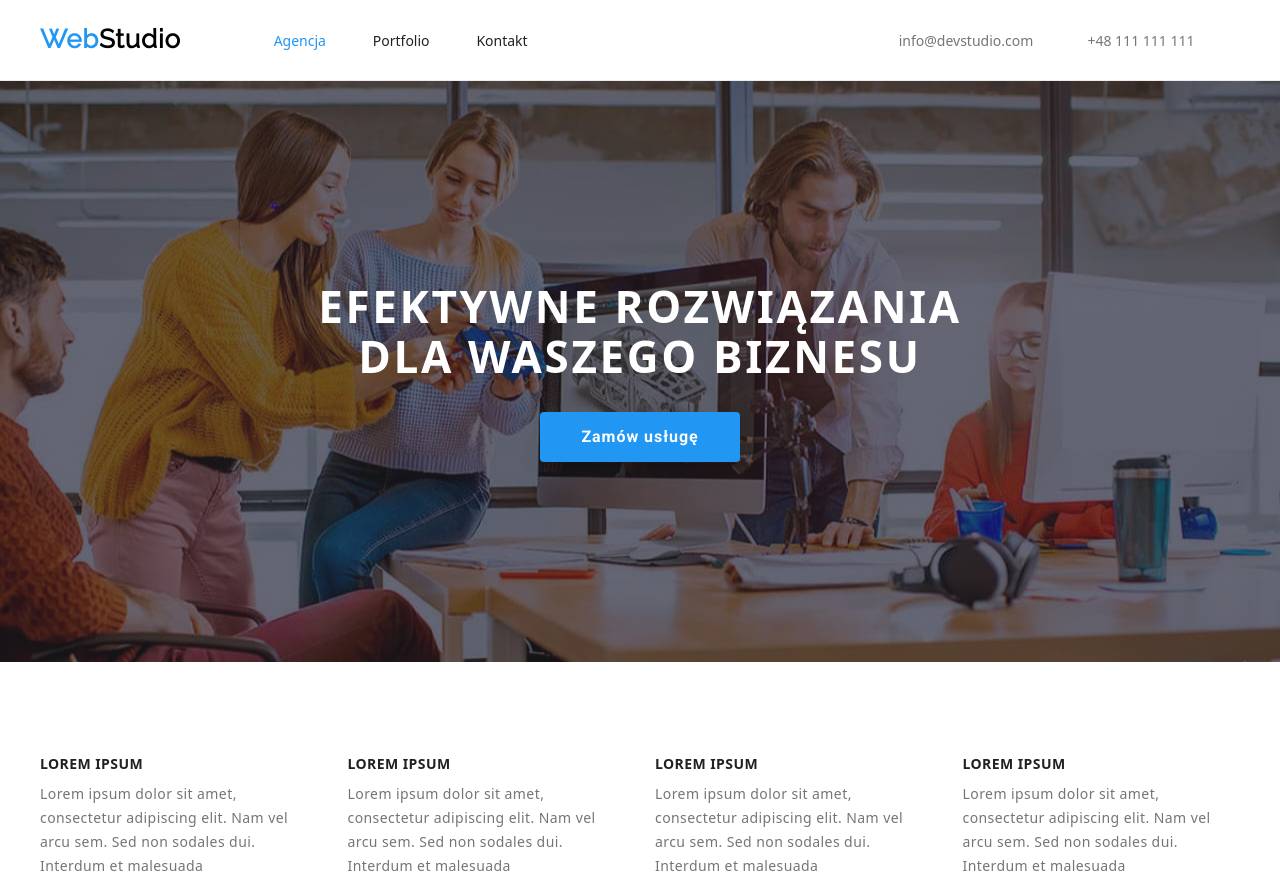
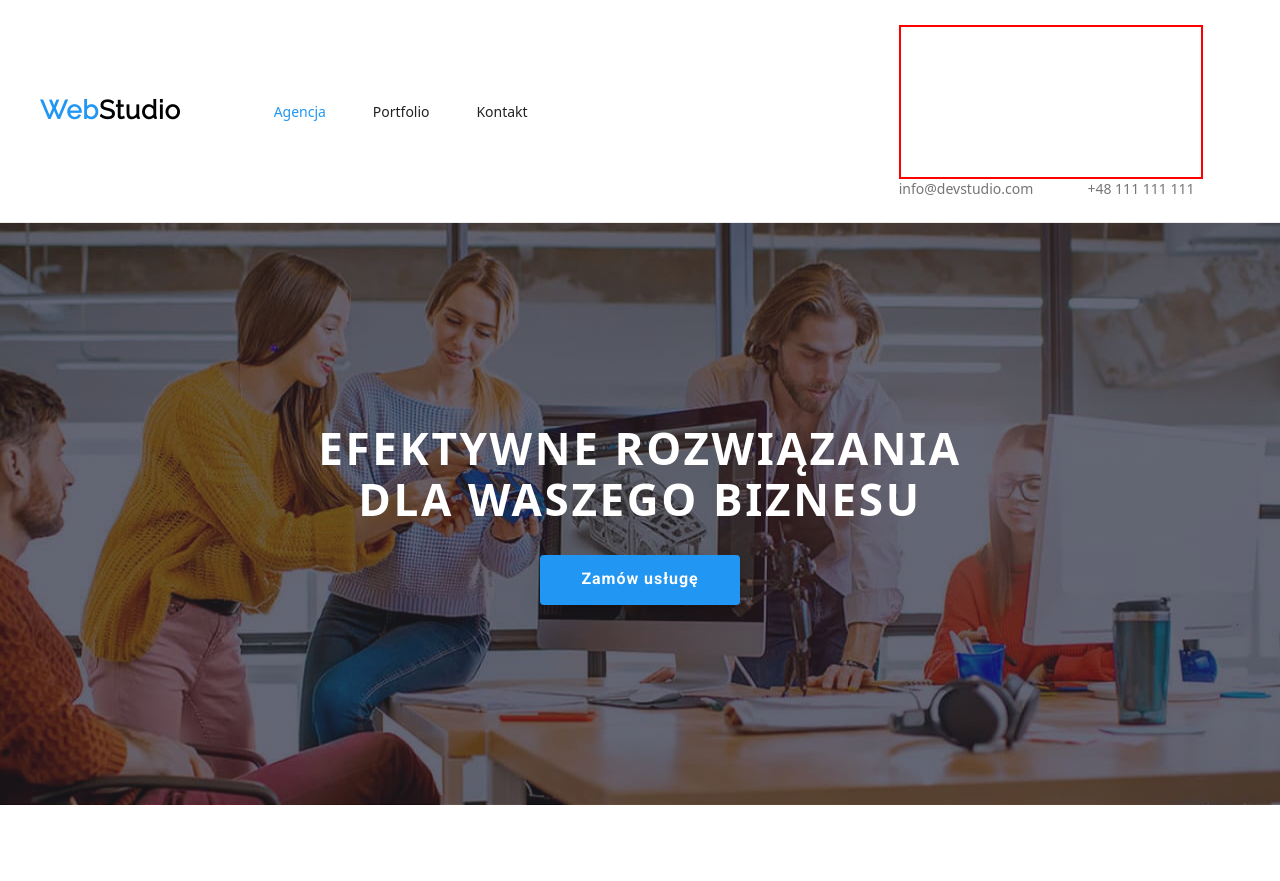
Before and after one commit to KRKDEV/goit-markup-hw-04, a plain HTML site: page index.html in a window 1280 px wide. Shown: the top 881 px of the page. Drawn offline with nearby package versions, Linux system fonts and the light colour scheme.

Commit message:
Added svg file

```diff
--- a/css/styles.css
+++ b/css/styles.css
@@ -104,6 +104,14 @@ body {
     color: var(--blue-text-color);
 }
 
+.icon-box {
+    display: flex;
+    justify-content: center;
+}
+
+.icon {
+    border: 2px solid red;
+}
 /* ===== END HEADER ===== */
 
 /* ===== MAIN - STUDIO ===== */
--- a/index.html
+++ b/index.html
@@ -35,6 +35,14 @@
                     </ul>
                 </nav>
                 <div class="header-address">
+                    <div class="icon-box">
+                        <svg class="icon">
+                            <use
+                                href="./images/icons.svg#icon-facebook"
+                                width="10"
+                                height="10"></use>
+                        </svg>
+                    </div>
                     <a class="header-contact" href="mailto:info@devstudio.com"
                         >info@devstudio.com</a
                     >
```
Also changed, not shown: images/icons.svg (added).
